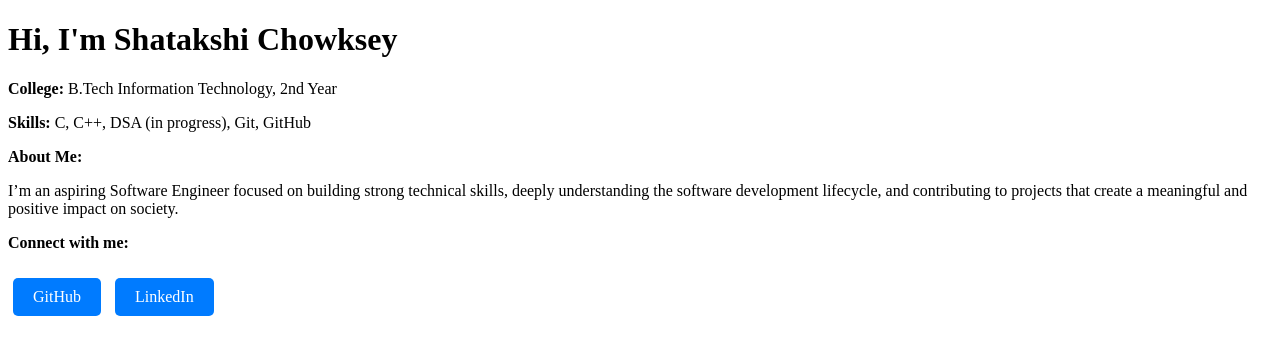
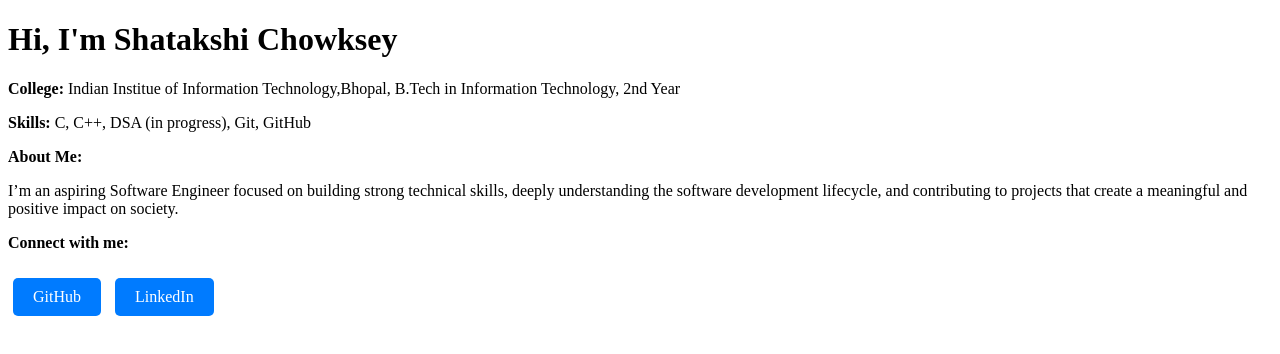
Before and after one commit to shatakshi2811/Portfolio-Site, a plain HTML site: page index.html in a window 1280 px wide. Drawn offline with Linux system fonts and the light colour scheme.

Commit message:
Added full college name to portfolio

```diff
--- a/index.html
+++ b/index.html
@@ -21,7 +21,7 @@
 <body>
   <h1>Hi, I'm Shatakshi Chowksey</h1>
 
-  <p><strong>College:</strong> B.Tech Information Technology, 2nd Year</p>
+  <p><strong>College:</strong> Indian Institue of Information Technology,Bhopal, B.Tech in Information Technology, 2nd Year</p>
   <p><strong>Skills:</strong> C, C++, DSA (in progress), Git, GitHub</p>
 
   <p><strong>About Me:</strong></p>
```
